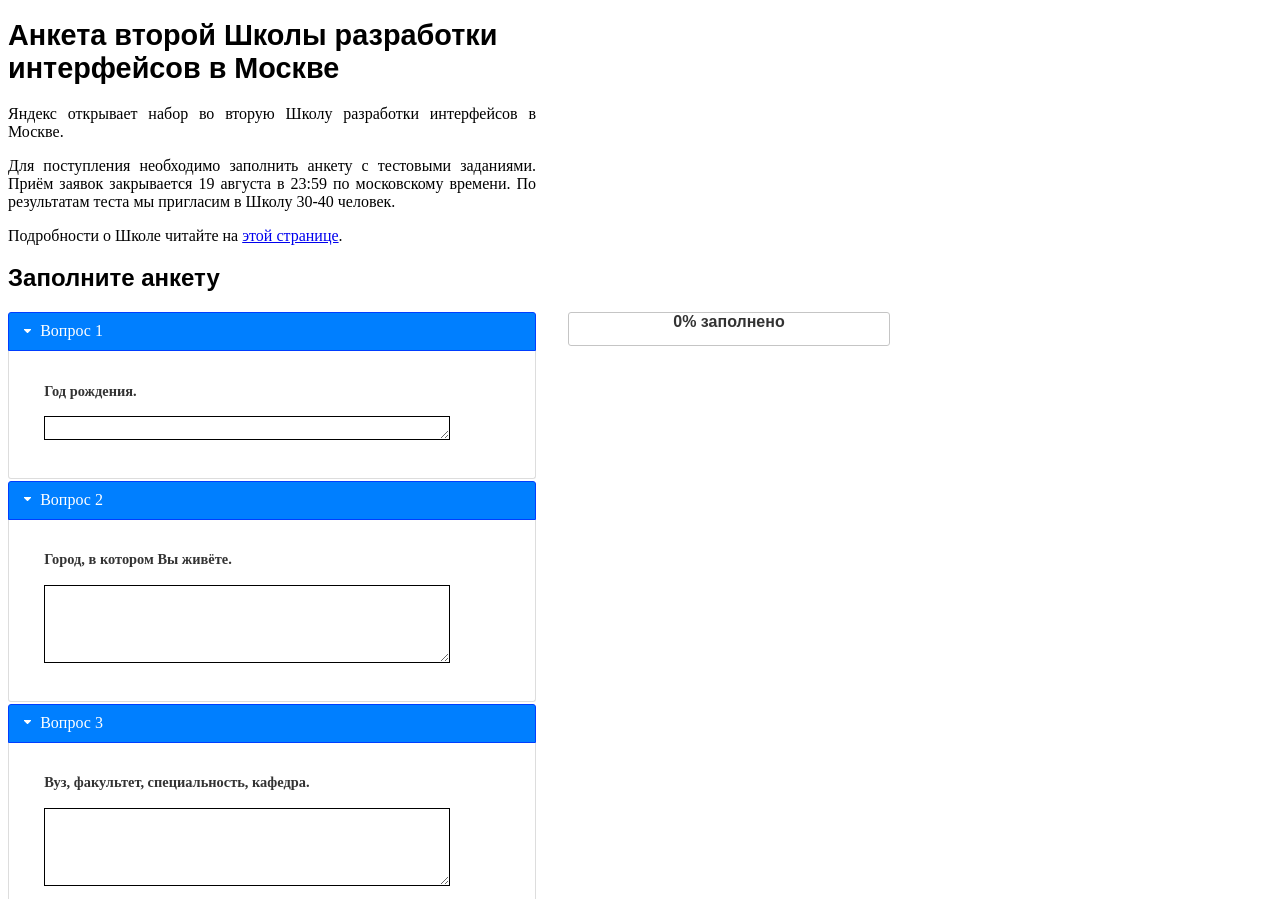
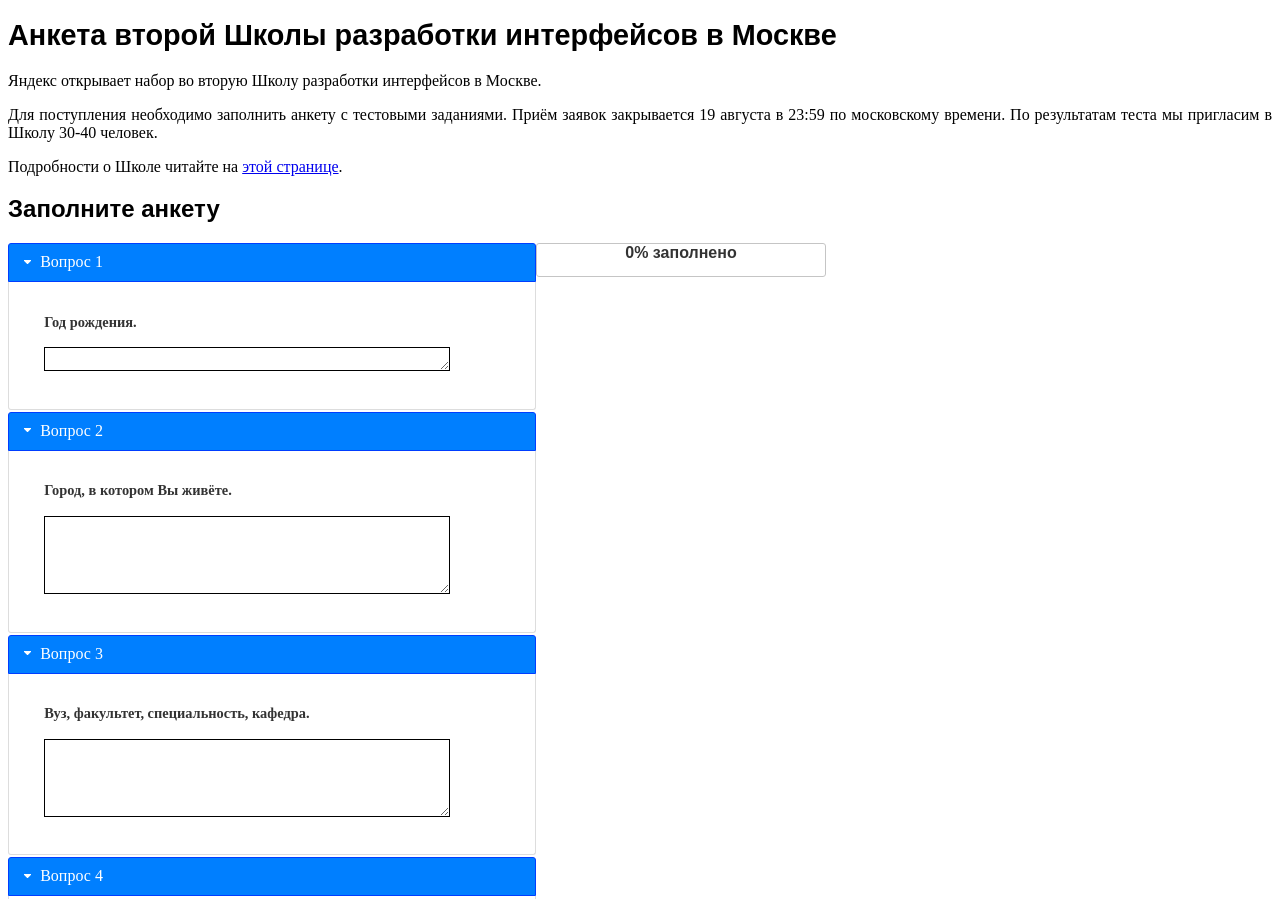
Before and after one commit to Meister17/anketa_shri, a plain HTML site: page index.html in a window 1280 px wide. Shown: the top 899 px of the page. Drawn offline with nearby package versions, Linux system fonts and the light colour scheme.

Commit message:
More design

```diff
--- a/index.html
+++ b/index.html
@@ -4,15 +4,15 @@
   <meta charset="utf-8">
   <title> Школа разработки интерфейсов </title>
   <link rel="stylesheet" type="text/css" href="style.css" />
-  <link rel="stylesheet" href="http://ajax.googleapis.com/ajax/libs/jqueryui/1.10.3/themes/smoothness/jquery-ui.min.css"/>
+  <link rel="stylesheet" href="http://ajax.googleapis.com/ajax/libs/jqueryui/1.10.3/themes/sunny/jquery-ui.min.css"/>
   <script type="text/javascript" src="http://ajax.googleapis.com/ajax/libs/jquery/1.10.2/jquery.min.js"></script>
   <script src="http://ajax.googleapis.com/ajax/libs/jqueryui/1.10.3/jquery-ui.min.js"></script>
   <script type="text/javascript" src="task3.js"></script>
 </head>
 <body>
   <form accept-character="utf-8" action="#" id="questionnaire" method="post">
-  <div class="div-text">
-    <h1> Анкета второй Школы разработки<br> интерфейсов в Москве </h1>
+  <div class="header">
+    <h1> Анкета второй Школы разработки интерфейсов в Москве </h1>
     <p> Яндекс открывает набор во вторую Школу разработки интерфейсов в Москве. </p>
     <p>
       Для поступления необходимо заполнить анкету с тестовыми заданиями.
--- a/style.css
+++ b/style.css
@@ -14,6 +14,9 @@
 p {
   font-family: "Times New Roman", serif;
   text-align: justify;
+}
+.header {
+  font-family: "Times New Roman", serif;
 }
 .input-text {
   width: 98%;
@@ -33,12 +36,13 @@
 }
 .warning {
   font-family: "Times New Roman", serif;
+  font-weight: bold;
   color: red;
 }
 .progress {
   position: fixed;
-  margin-left: 35em;
-  width: 20em;
+  margin-left: 33em;
+  width: 18em;
   height: 2em;
 }
 .progress-label {
```
